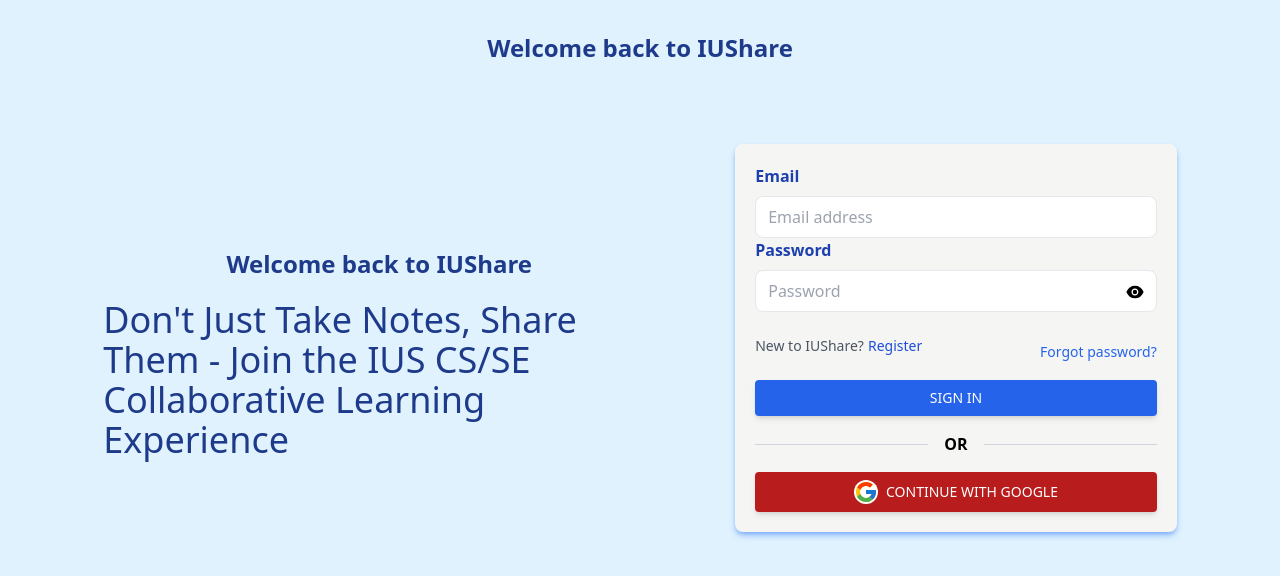
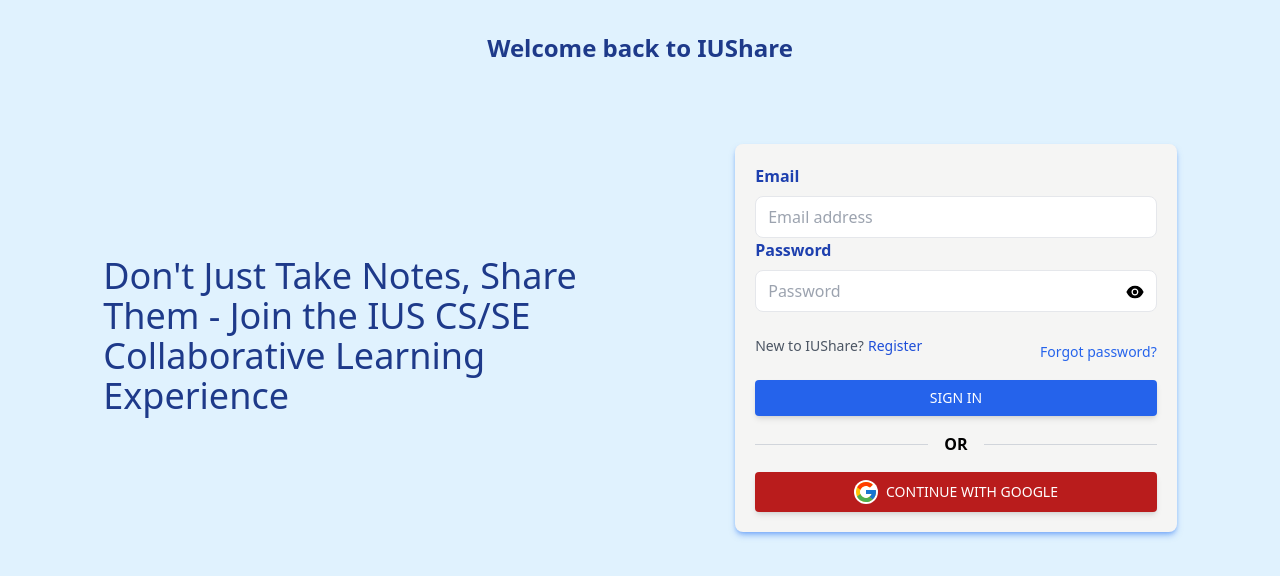
Before and after one commit to Ilmaooo/IUShare, a React (Create React App) app: page / in a window 1280 px wide. Shown: the top 576 px of the page. Built offline with nearby package versions, Linux system fonts and the light colour scheme.

Commit message:
little changes on login page

```diff
--- a/src/pages/Login.jsx
+++ b/src/pages/Login.jsx
@@ -43,9 +43,6 @@
       </h1>
       <div className="flex justify-center flex-wrap items-center px-6 py-12 max-w-6xl mx-auto">
         <div className="md:w-[67%] lg:w-[50%] mb-12 md:mb-6">
-         <h1 className="text-2xl text-center mt-6 font-semibold text-blue-900 select-none py-4">
-           Welcome back to IUShare
-          </h1>
           <p className="mt-1 text-blue-900 font-thin text-4xl font-mono select-none">
             Don't Just Take Notes, Share Them - Join the IUS CS/SE Collaborative
             Learning Experience
```
